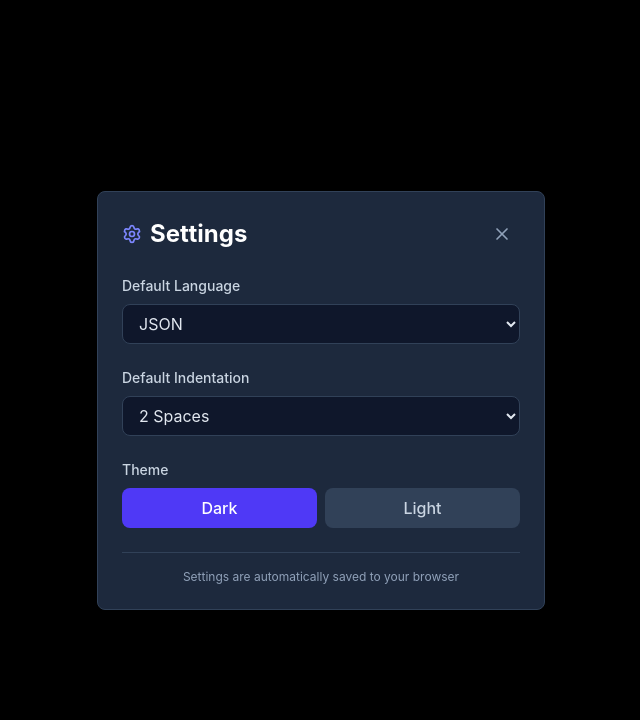
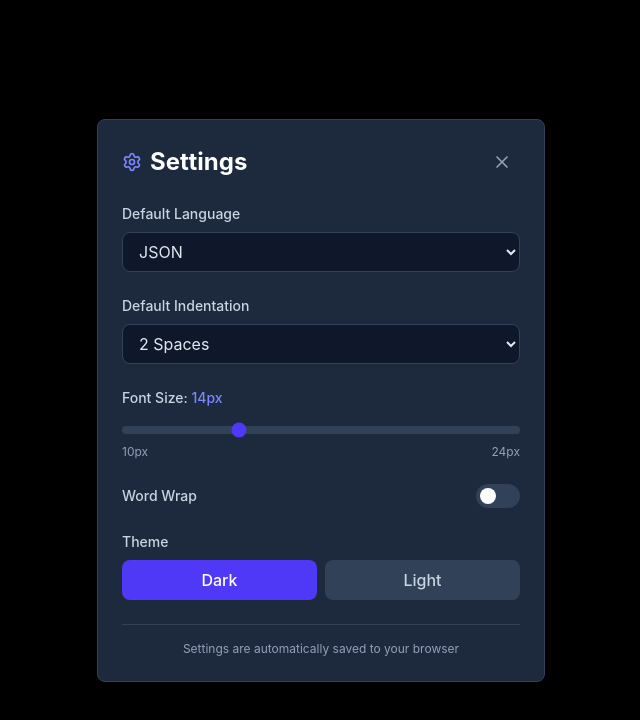
Before and after one commit to Godfather59/markup, a React (Vite) app: page / in a window 1280 px wide. Both pictures are taken after a click on the button 886 px from the left and 38 px from the top of the page. Shown: the top 720 px of the page, without its empty margins (319-959 px from the left). Built offline with nearby package versions, Linux system fonts and the light colour scheme.

Commit message:
Add enhanced replace (Replace & Next), word count, font size/word wrap settings, and improved light mode styling

```diff
--- a/src/App.tsx
+++ b/src/App.tsx
@@ -30,6 +30,8 @@ function App() {
   const [currentMatchIndex, setCurrentMatchIndex] = useState(0);
   const [isLoading, setIsLoading] = useState(false);
   const [isDarkMode, setIsDarkMode] = useState(true);
+  const [fontSize, setFontSize] = useState(14);
+  const [wordWrap, setWordWrap] = useState(false);
 
   // Undo/Redo history
   const [history, setHistory] = useState<string[]>(['']);
@@ -38,9 +40,11 @@ function App() {
   // Load from localStorage on mount
   React.useEffect(() => {
     const saved = localStorage.getItem('markup-beautifier-content');
-    const savedLanguage = localStorage.getItem('markup-beautifier-language') as 'json' | 'xml' | null;
+    const savedLanguage = localStorage.getItem('markup-beautifier-language') as LanguageType | null;
     const savedIndent = localStorage.getItem('markup-beautifier-indent') as IndentationType | null;
     const savedTheme = localStorage.getItem('markup-beautifier-theme');
+    const savedFontSize = localStorage.getItem('markup-beautifier-fontSize');
+    const savedWordWrap = localStorage.getItem('markup-beautifier-wordWrap');
 
     if (saved) {
       setContent(saved);
@@ -49,6 +53,8 @@ function App() {
     if (savedLanguage) setLanguage(savedLanguage);
     if (savedIndent) setIndent(savedIndent);
     if (savedTheme === 'light') setIsDarkMode(false);
+    if (savedFontSize) setFontSize(Number(savedFontSize));
+    if (savedWordWrap === 'true') setWordWrap(true);
   }, []);
 
   // Apply theme to document root
@@ -60,16 +66,24 @@ function App() {
   React.useEffect(() => {
     if (content) {
       localStorage.setItem('markup-beautifier-content', content);
+    }
     localStorage.setItem('markup-beautifier-language', language);
     localStorage.setItem('markup-beautifier-indent', String(indent));
     localStorage.setItem('markup-beautifier-theme', isDarkMode ? 'dark' : 'light');
-    }
-  }, [content, language, indent, isDarkMode]);
+    localStorage.setItem('markup-beautifier-fontSize', String(fontSize));
+    localStorage.setItem('markup-beautifier-wordWrap', String(wordWrap));
+  }, [content, language, indent, isDarkMode, fontSize, wordWrap]);
 
   // Calculate line count
   const lineCount = useMemo(() => {
     if (!content) return 0;
     return content.split('\n').length;
+  }, [content]);
+
+  // Calculate word count
+  const wordCount = useMemo(() => {
+    if (!content.trim()) return 0;
+    return content.trim().split(/\s+/).filter(word => word.length > 0).length;
   }, [content]);
 
   // Compute matches
@@ -347,8 +361,28 @@ function App() {
     }
   }, [matches.length]);
 
-  // Replace one
+  // Replace one (stay at current position)
   const handleReplaceOne = useCallback(() => {
+    if (!searchTerm || matches.length === 0) return;
+
+    const result = replaceOne(content, searchTerm, replaceTerm, currentMatchIndex, matches);
+    updateContentWithHistory(result.content);
+
+    // Recalculate matches after replacement
+    const newMatches = findMatches(result.content, searchTerm, caseSensitive, useRegex);
+    setCurrentMatchIndex(Math.min(currentMatchIndex, newMatches.length - 1));
+
+    if (newMatches.length === 0) {
+      toast.success('Replaced (no more matches)');
+      setSearchTerm('');
+      setReplaceTerm('');
+    } else {
+      toast.success(`Replaced (${newMatches.length} remaining)`);
+    }
+  }, [content, searchTerm, replaceTerm, currentMatchIndex, matches, caseSensitive, useRegex, updateContentWithHistory]);
+
+  // Replace one and move to next
+  const handleReplaceOneAndNext = useCallback(() => {
     if (!searchTerm || matches.length === 0) return;
 
     const result = replaceOne(content, searchTerm, replaceTerm, currentMatchIndex, matches);
@@ -556,6 +590,7 @@ function App() {
               onNext={handleNext}
               onPrevious={handlePrevious}
             onReplaceOne={handleReplaceOne}
+            onReplaceOneAndNext={handleReplaceOneAndNext}
             onReplaceAll={handleReplaceAll}
               onClose={() => setIsSearchVisible(false)}
             />
@@ -567,6 +602,8 @@ function App() {
         value={content}
         language={language}
         isDarkMode={isDarkMode}
+        fontSize={fontSize}
+        wordWrap={wordWrap}
         onChange={(newContent) => {
           setContent(newContent);
           // Update history for typing
@@ -585,7 +622,7 @@ function App() {
         currentMatchIndex={currentMatchIndex}
       />
 
-      <StatusBar characterCount={content.length} lineCount={lineCount} language={language} />
+      <StatusBar characterCount={content.length} lineCount={lineCount} wordCount={wordCount} language={language} />
 
       <Suspense fallback={null}>
         <LoadingSpinner isLoading={isLoading} />
@@ -603,6 +640,10 @@ function App() {
           onLanguageChange={setLanguage}
         onIndentChange={setIndent}
         onThemeChange={setIsDarkMode}
+        fontSize={fontSize}
+        wordWrap={wordWrap}
+        onFontSizeChange={setFontSize}
+        onWordWrapChange={setWordWrap}
       />
       </Suspense>
     </div>
--- a/src/components/Editor.tsx
+++ b/src/components/Editor.tsx
@@ -14,6 +14,8 @@ interface EditorProps {
     matches: Array<{ from: number; to: number }>;
     currentMatchIndex: number;
     isDarkMode: boolean;
+    fontSize: number;
+    wordWrap: boolean;
 }
 
 export const Editor: React.FC<EditorProps> = ({
@@ -24,6 +26,8 @@ export const Editor: React.FC<EditorProps> = ({
     matches,
     currentMatchIndex,
     isDarkMode,
+    fontSize,
+    wordWrap,
 }) => {
     const viewRef = React.useRef<EditorView | null>(null);
     const containerRef = React.useRef<HTMLDivElement | null>(null);
@@ -98,17 +102,29 @@ export const Editor: React.FC<EditorProps> = ({
             langExtension,
             pasteHandler,
             EditorView.theme({
+                '&': {
+                    fontSize: `${fontSize}px`,
+                },
+                '.cm-content': {
+                    fontFamily: 'Monaco, Menlo, "Ubuntu Mono", Consolas, "source-code-pro", monospace',
+                },
                 '.cm-search-match': {
-                    backgroundColor: isDarkMode ? 'rgba(251, 191, 36, 0.3)' : 'rgba(251, 191, 36, 0.2)',
-                    outline: `1px solid ${isDarkMode ? 'rgba(251, 191, 36, 0.5)' : 'rgba(251, 191, 36, 0.7)'}`,
+                    backgroundColor: isDarkMode ? 'rgba(251, 191, 36, 0.25)' : 'rgba(251, 191, 36, 0.15)',
+                    outline: `2px solid ${isDarkMode ? 'rgba(251, 191, 36, 0.6)' : 'rgba(217, 119, 6, 0.8)'}`,
+                    borderRadius: '2px',
+                    padding: '1px 2px',
                 },
                 '.cm-search-match-active': {
-                    backgroundColor: isDarkMode ? 'rgba(251, 191, 36, 0.5)' : 'rgba(251, 191, 36, 0.4)',
-                    outline: `2px solid ${isDarkMode ? 'rgb(251, 191, 36)' : 'rgb(217, 119, 6)'}`,
+                    backgroundColor: isDarkMode ? 'rgba(251, 191, 36, 0.5)' : 'rgba(251, 191, 36, 0.35)',
+                    outline: `3px solid ${isDarkMode ? 'rgb(251, 191, 36)' : 'rgb(217, 119, 6)'}`,
+                    borderRadius: '2px',
+                    padding: '1px 2px',
+                    fontWeight: '600',
                 },
             }),
+            wordWrap ? EditorView.lineWrapping : [],
         ];
-    }, [langExtension, onPaste, isDarkMode]);
+    }, [langExtension, onPaste, isDarkMode, fontSize, wordWrap]);
 
     // Handle paste event for auto-detection only
     // (Removed prop-based handler as we use the extension now)
--- a/src/components/Header.tsx
+++ b/src/components/Header.tsx
@@ -55,15 +55,15 @@ export const Header: React.FC<HeaderProps> = ({
         }
     };
     return (
-        <div className="flex items-center justify-between px-6 py-4 bg-slate-900 border-b border-slate-800">
+        <div className="flex items-center justify-between px-6 py-4 bg-slate-900 dark:bg-slate-900 bg-white border-b border-slate-800 dark:border-slate-800 border-gray-200">
             {/* Logo and Title */}
             <div className="flex items-center gap-3">
                 <div className="w-10 h-10 bg-gradient-to-br from-indigo-500 to-purple-600 rounded-lg flex items-center justify-center">
                     <Sparkles className="w-6 h-6 text-white" />
                 </div>
                 <div>
-                    <h1 className="text-xl font-bold text-white">Markup Beautifier</h1>
-                    <p className="text-xs text-slate-400">Format JSON & XML with ease</p>
+                    <h1 className="text-xl font-bold text-white dark:text-white text-gray-900">Markup Beautifier</h1>
+                    <p className="text-xs text-slate-400 dark:text-slate-400 text-gray-600">Format JSON & XML with ease</p>
                 </div>
             </div>
 
--- a/src/components/SettingsPanel.tsx
+++ b/src/components/SettingsPanel.tsx
@@ -9,9 +9,13 @@ interface SettingsPanelProps {
     language: LanguageType;
     indent: IndentationType;
     isDarkMode: boolean;
+    fontSize: number;
+    wordWrap: boolean;
     onLanguageChange: (language: LanguageType) => void;
     onIndentChange: (indent: IndentationType) => void;
     onThemeChange: (isDark: boolean) => void;
+    onFontSizeChange: (size: number) => void;
+    onWordWrapChange: (wrap: boolean) => void;
 }
 
 export const SettingsPanel: React.FC<SettingsPanelProps> = ({
@@ -20,9 +24,13 @@ export const SettingsPanel: React.FC<SettingsPanelProps> = ({
     language,
     indent,
     isDarkMode,
+    fontSize,
+    wordWrap,
     onLanguageChange,
     onIndentChange,
     onThemeChange,
+    onFontSizeChange,
+    onWordWrapChange,
 }) => {
     if (!isOpen) return null;
 
@@ -80,6 +88,44 @@ export const SettingsPanel: React.FC<SettingsPanelProps> = ({
                         </select>
                     </div>
 
+                    {/* Font Size Setting */}
+                    <div>
+                        <label className="block text-sm font-medium text-slate-300 mb-2">
+                            Font Size: <span className="text-indigo-400">{fontSize}px</span>
+                        </label>
+                        <input
+                            type="range"
+                            min="10"
+                            max="24"
+                            value={fontSize}
+                            onChange={(e) => onFontSizeChange(Number(e.target.value))}
+                            className="w-full h-2 bg-slate-700 rounded-lg appearance-none cursor-pointer accent-indigo-600"
+                        />
+                        <div className="flex justify-between text-xs text-slate-400 mt-1">
+                            <span>10px</span>
+                            <span>24px</span>
+                        </div>
+                    </div>
+
+                    {/* Word Wrap Setting */}
+                    <div>
+                        <label className="flex items-center justify-between cursor-pointer">
+                            <span className="text-sm font-medium text-slate-300">Word Wrap</span>
+                            <button
+                                onClick={() => onWordWrapChange(!wordWrap)}
+                                className={`relative inline-flex h-6 w-11 items-center rounded-full transition-colors ${
+                                    wordWrap ? 'bg-indigo-600' : 'bg-slate-700'
+                                }`}
+                            >
+                                <span
+                                    className={`inline-block h-4 w-4 transform rounded-full bg-white transition-transform ${
+                                        wordWrap ? 'translate-x-6' : 'translate-x-1'
+                                    }`}
+                                />
+                            </button>
+                        </label>
+                    </div>
+
                     {/* Theme Setting */}
                     <div>
                         <label className="block text-sm font-medium text-slate-300 mb-2">
```
Also changed, not shown: src/components/SearchWidget.tsx (+13 -3 lines), src/components/StatusBar.tsx (+12 -8 lines). Lines whose indentation alone changed are shown as unchanged.
